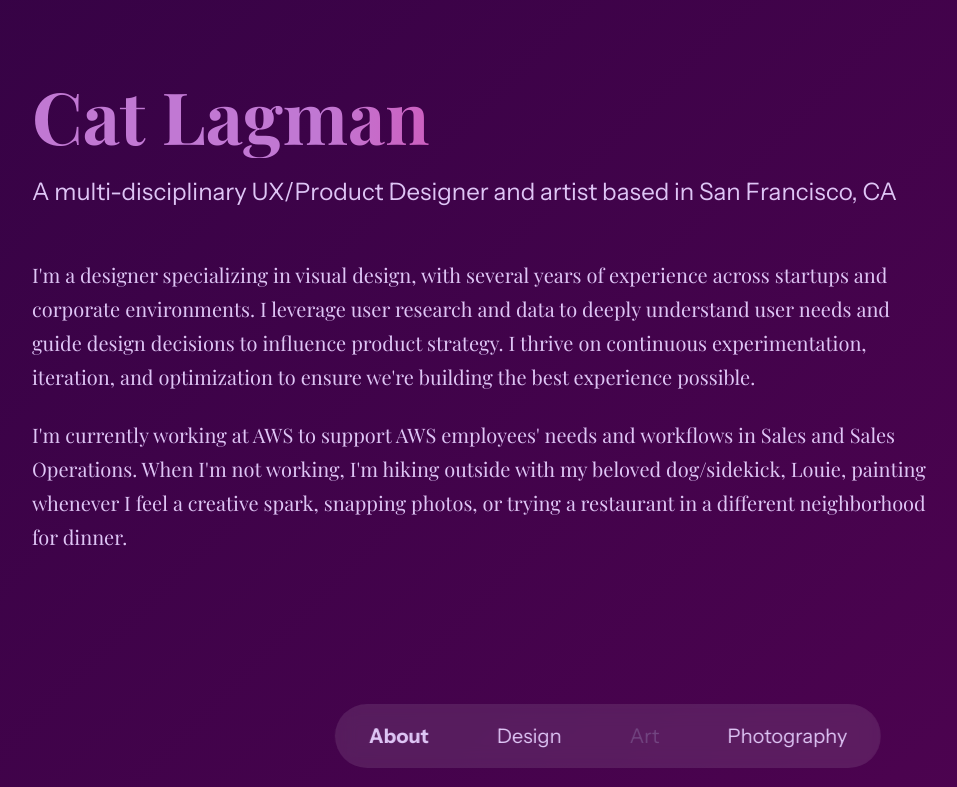
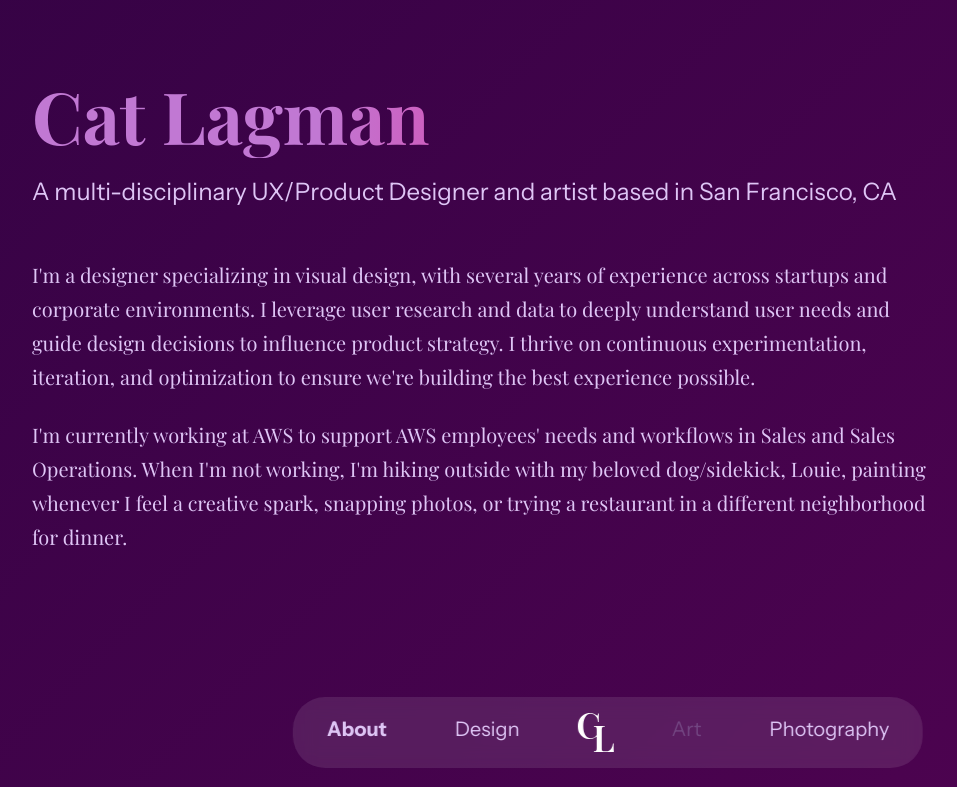
Before and after one commit to catlagman/portfolio, a Next.js app: page / in a window 1280 px wide. Shown: the top 787 px of the page, without its empty margins (32-989 px from the left). Built offline with nearby package versions, Linux system fonts and the light colour scheme.

Commit message:
add logo to navigation bar

```diff
--- a/app/page.js
+++ b/app/page.js
@@ -50,6 +50,11 @@ export default function Home() {
         <ul className={styles.navLinks}>
           <li><a href="#about" className={activeSection === 'about' ? styles.active : ''}>About</a></li>
           <li><a href="#design" className={activeSection === 'design' ? styles.active : ''}>Design</a></li>
+          <li className={styles.navLogo}>
+            <a href="#about">
+              <Image src="/logo-newest.svg" alt="CL Logo" width={36} height={39} />
+            </a>
+          </li>
           <li><a href="#art" className={styles.disabled}>Art</a></li>
           <li><a href="#photos" className={activeSection === 'photos' ? styles.active : ''}>Photography</a></li>
         </ul>
--- a/app/page.module.scss
+++ b/app/page.module.scss
@@ -93,6 +93,24 @@ $spacing-section: 4rem;
         background-color: transparent;
       }
     }
+  }
+}
+
+.navLogo {
+  display: flex;
+  align-items: center;
+
+  a {
+    padding: 0;
+
+    &:hover {
+      background-color: transparent;
+      opacity: 0.8;
+    }
+  }
+
+  img {
+    display: block;
   }
 }
 
```
Also changed, not shown: public/logo-newest.svg (added).
